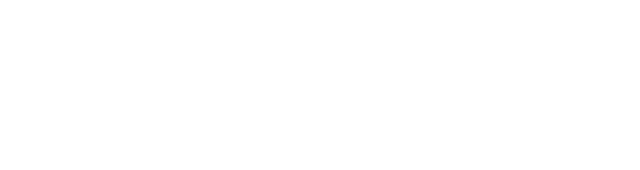
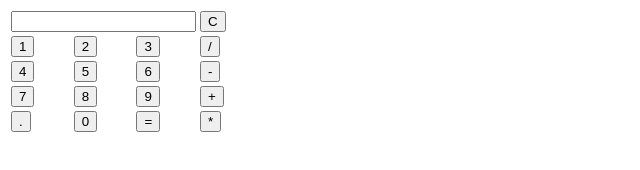
Before and after one commit to Becka7/Calculator, a plain HTML site: page index.html in a window 1280 px wide. Shown: the whole page, without its empty margins (0-640 px from the left). Drawn offline with Linux system fonts and the light colour scheme.

Commit message:
add table rows with a display box and all numbers

```diff
--- a/index.html
+++ b/index.html
@@ -5,16 +5,45 @@
     <meta http-equiv="X-UA-Compatible" content="IE=edge">
     <meta name="viewport" content="width=<device-width>, initial-scale=1.0">
     <title>Document</title>
+    <link rel="stylesheet" href="style.css">
 </head>
 <body>
     <table class="calculator">
+
         <tr>
+            <td colspan="3"> <input class = "display-box" type="text" id="result"/> </td>
+            <td> <input type = "button" value = "C" onclick = "ClearScreen()" id="btn"/> </td>
+        </tr>
 
+        <tr>
+            <td> <input type = "button" value = "1" onclick = "display('1')"/> </td>
+            <td> <input type = "button" value = "2" onclick = "display('2')"/> </td>
+            <td> <input type = "button" value = "3" onclick = "display('3')"/> </td>
+            <td> <input type = "button" value = "/" onclick = "display('/')"/> </td>
         </tr>
-        <tr></tr>
-        <tr></tr>
-        <tr></tr>
-        <tr></tr>
+
+        <tr>
+            <td> <input type = "button" value = "4" onclick = "display('4')"/> </td>
+            <td> <input type = "button" value = "5" onclick = "display('5')"/> </td>
+            <td> <input type = "button" value = "6" onclick = "display('6')"/> </td>
+            <td> <input type = "button" value = "-" onclick = "display('-')"/> </td>
+        </tr>
+
+        <tr>
+            <td> <input type = "button" value = "7" onclick = "display('7')"/> </td>
+            <td> <input type = "button" value = "8" onclick = "display('8')"/> </td>
+            <td> <input type = "button" value = "9" onclick = "display('9')"/> </td>
+            <td> <input type = "button" value = "+" onclick = "display('+')"/> </td>
+        </tr>
+
+        <tr>
+            <td> <input type = "button" value = "." onclick = "display('.')"/> </td>
+            <td> <input type = "button" value = "0" onclick = "display('0')"/> </td>
+            <td> <input type = "button" value = "=" onclick = "calculate()" id="btn"/> </td>
+            <td> <input type = "button" value = "*" onclick = "display('*')"/> </td>
+        </tr>
+
     </table>
+    <script type="text/javascript" src="script.js"></script>
 </body>
 </html>
```
